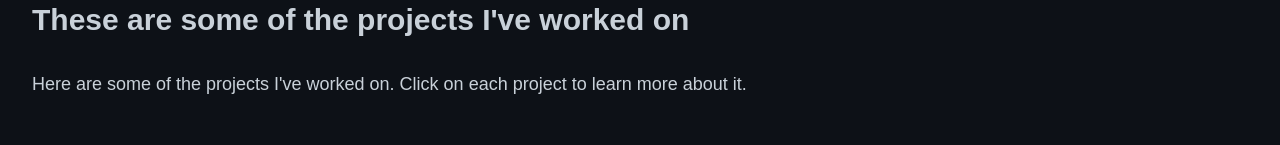
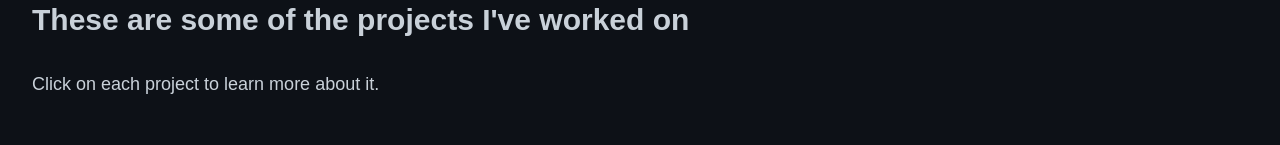
Before and after one commit to M9china/portfolio, a Next.js app: page /projects in a window 1280 px wide. Shown: the part 126-271 px from the top of the page. Built offline with nearby package versions, Linux system fonts and the light colour scheme.

Commit message:
feat: simplify project description on Projects page for clarity

```diff
--- a/src/app/projects/page.tsx
+++ b/src/app/projects/page.tsx
@@ -5,7 +5,7 @@ export default function Projects() {
     <main className="container min-h-screen px-8 pt-32 py-16 bg-[#0d1117] w-full">
       <h1 className="text-3xl font-bold mb-8 text-[#c9d1d9] font-semibold">{`These are some of the projects I've worked on`}</h1>
       <p className="text-lg text-[#c9d1d9] mb-12">
-        {`Here are some of the projects I've worked on. Click on each project to learn more about it.`}
+        {`Click on each project to learn more about it.`}
       </p>
       <div className="grid md:grid-cols-2 gap-8">
         <ProjectCard />
```
